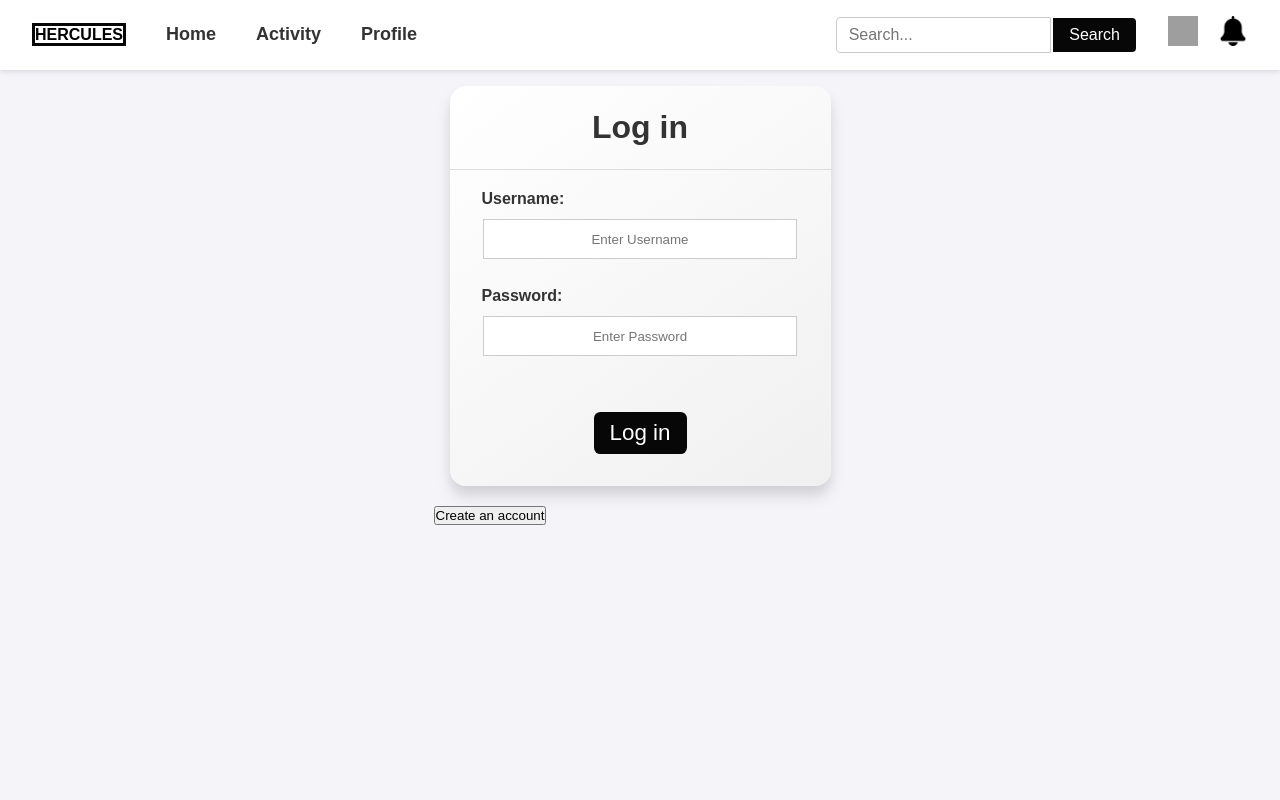
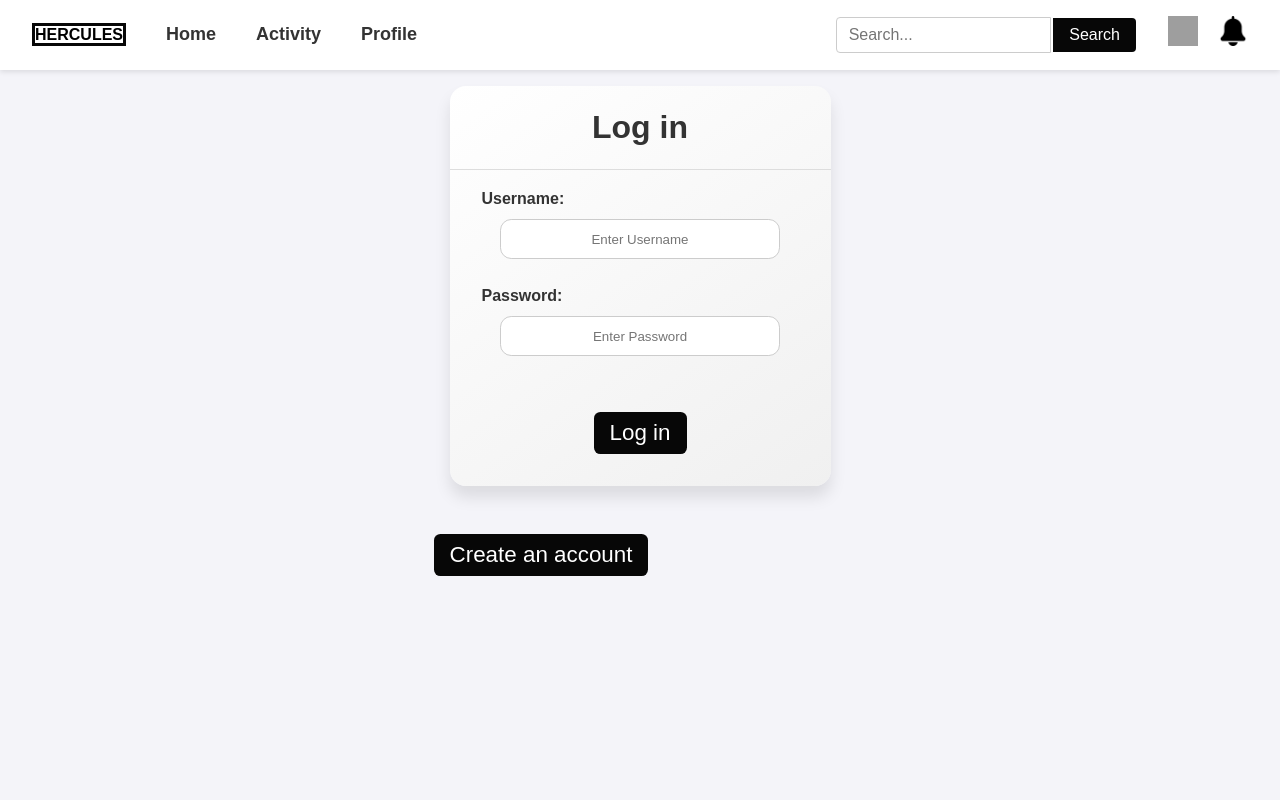
Before and after one commit to OscarGamst/APP2000-Group2, a React (Create React App) app: page /Auth in a window 1280 px wide. Shown: the top 800 px of the page. Built offline with nearby package versions, Linux system fonts and the light colour scheme; grey boxes are pictures that could not be loaded.

Commit message:
layout, userAuth, css changed

```diff
--- a/src/components/userAuth/LogInComponent.jsx
+++ b/src/components/userAuth/LogInComponent.jsx
@@ -31,9 +31,9 @@ const LogInComponent = () => {
 
 
   return (<>
-    <form onSubmit={handleSubmit} className="logInForm">
+    <form onSubmit={handleSubmit} className="user-auth-form">
       <h2>Log in</h2>
-      <div className="logInContainer">
+      <div className="user-auth-container">
 
         <label htmlFor="username">Username: </label>
         <input
@@ -59,7 +59,7 @@ const LogInComponent = () => {
 
 
 
-      <button type="submit" className="logInBtn">Log in</button>
+      <button type="submit" className="user-auth-button">Log in</button>
       <p>{message}</p>
       </div>
       {/*<button href="">Create new account</button>*/}
--- a/src/components/userAuth/RegisterComponent.jsx
+++ b/src/components/userAuth/RegisterComponent.jsx
@@ -35,9 +35,9 @@ const RegisterComponent = () => {
 
 
   return (<>
-    <form onSubmit={handleSubmit} className="logInForm">
+    <form onSubmit={handleSubmit} className="user-auth-form">
         <h2>Create a new account</h2>
-        <div className="logInContainer">
+        <div className="user-auth-container">
 
         <label htmlFor="username">Username: </label>
         <input
@@ -85,7 +85,7 @@ const RegisterComponent = () => {
         onChange={e => setRegisterData({ ...RegisterData, visibility: e.target.checked })}
         />
 
-        <button type="submit" className="logInBtn">Sign up</button>
+        <button type="submit" className="user-auth-button">Sign up</button>
         <p>{message}</p>
         </div>
         {/*<button href="">Back to login</button>*/}
--- a/src/layouts/MainLayout.jsx
+++ b/src/layouts/MainLayout.jsx
@@ -8,7 +8,7 @@ function MainLayout() {
   return (
     <div>
       <Navbar />
-      <main>
+      <main style={{minHeight:"100vh"}}>
         <Outlet />
       </main>
       <Footer />
--- a/src/pages/AuthPage.jsx
+++ b/src/pages/AuthPage.jsx
@@ -16,17 +16,12 @@ function AuthPage() {
 
                 { visLogin ? <LogInComponent/> : <RegisterComponent/> }
 
-                <button onClick={()=> setVisLogin(!visLogin)}> {/*hva enn den var, bytter.*/}
+                <button onClick={()=> setVisLogin(!visLogin)} className="user-auth-toggle"> {/*hva enn den var, bytter.*/}
                     {visLogin ? "Create an account" : "Back to login"}
                 </button>
             </div>
             <div className="login-page-empty"></div><div className="login-page-empty"></div>
         </div>
-
-
-        <br/><br/><br/><br/>
-        <br/><br/><br/><br/>
-        <br/><br/><br/><br/>
         </>
     );
 }
--- a/src/styles/index.css
+++ b/src/styles/index.css
@@ -5,7 +5,10 @@
   box-sizing: border-box;
 }
 
-body {
+html, body {
+  min-height: 100vh;
+  min-width: auto;
+
   font-family: Arial, sans-serif;
   background-color: #f4f4f9;
   color: #333;
@@ -905,26 +908,26 @@ ul {
 
 /* ---- LOG IN ---- */
 
-.logInForm {
+.user-auth-form {
   margin: 1rem;
   background: linear-gradient(145deg, #ffffff, #f0f0f0);
   border-radius: 1rem;
-  box-shadow: 0 0.7rem 1rem rgba(0, 0, 0, 0.1), 0 0.4rem 0.6rem rgba(0, 0, 0, 0.05);
+  box-shadow: 0 0.7rem 1rem rgba(0,0,0,0.1);
   overflow: hidden;
   text-align: center;
 
 }
 
-.logInForm h2{
+.user-auth-form h2{
   font-size: 2rem;
   margin: 1rem;
 }
 
-.logInForm input{
+.user-auth-form input{
   text-align: center;
 }
 
-.logInContainer {
+.user-auth-container {
   border-top: 0.1rem solid #ddd;
   display: flex;
   flex-direction: column;
@@ -932,27 +935,31 @@ ul {
   padding: 1rem;
 }
 
-.logInContainer label {
+.user-auth-container label {
   font-weight: bold;
   align-self: flex-start;
   margin-left: 1rem;
 }
 
-.logInContainer input[type=text], input[type=password]{
-  width: 90%;
+.user-auth-container input[type=text], input[type=email],
+input[type=password], input[type=date]
+{
+  width: 80%;
+  height: auto;
   padding: 0.7rem 1.2rem;
   margin: 0.5rem 0 1.5rem 0;
   display: inline-block;
   border: 0.1rem solid #ccc;
   box-sizing: border-box;
+  border-radius: 0.7rem;
 }
 
-.login-page-bottom-flex {
+.user-auth-page-bottom-flex {
   flex-direction: row;
   flex: 15;
 }
 
-.logInBtn {
+.user-auth-button {
   margin: 2rem auto 1rem auto;
   padding: 0.5rem 1rem;
   background-color: #070707;
@@ -964,12 +971,28 @@ ul {
   transition: background-color 0.3s;
 }
 
-.logInBtn:hover {
+.user-auth-button:hover {
   background-color: #003d80;
 }
 
-#logInRemember {
+#user-auth-remember {
   align-self: flex-start;
 }
 
+.user-auth-toggle {
+  margin: 2rem auto 1rem auto;
+  padding: 0.5rem 1rem;
+  background-color: #070707;
+  color: white;
+  border: none;
+  border-radius: 0.4rem;
+  cursor: pointer;
+  font-size: 1.4rem;
+  transition: background-color 0.3s;
+}
+
+.user-auth-toggle:hover {
+  background-color: #003d80;
+}
+
 /* ---- END OF LOG IN ---- */
```
